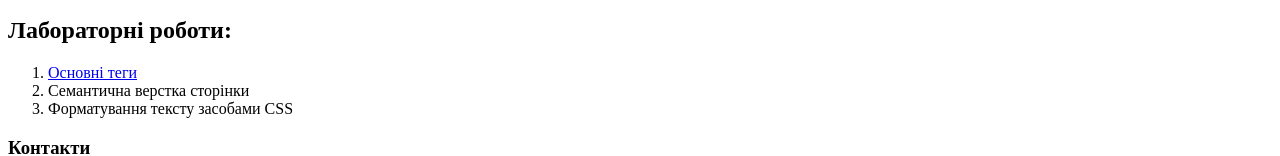
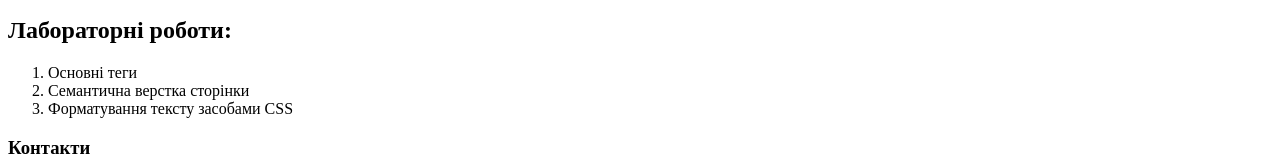
Before and after one commit to Mark-bit-prog/web-lessons, a plain HTML site: page index.html in a window 1280 px wide. Shown: the part 746-902 px from the top of the page. Drawn offline with Linux system fonts and the light colour scheme.

Commit message:
Update index.html

```diff
--- a/index.html
+++ b/index.html
@@ -28,7 +28,7 @@
 	<h2>Лабораторні роботи:</h2> <!-- Блок 3-->
 		<section>
 		<ol>
-			<li><a href="https://github.com/Mark-bit-prog/web-lessons/tree/master/01">Основні теги</a></li>
+			<li>Основні теги<a href="https://github.com/Mark-bit-prog/web-lessons/tree/master/01"></a></li>
 			<li>Семантична верстка сторінки<a href="https://github.com/Mark-bit-prog/web-lessons/blob/master/index.html"></a></li>
 			<li>Форматування тексту засобами СSS<a href=""></a></li>
 		</ol>
```
